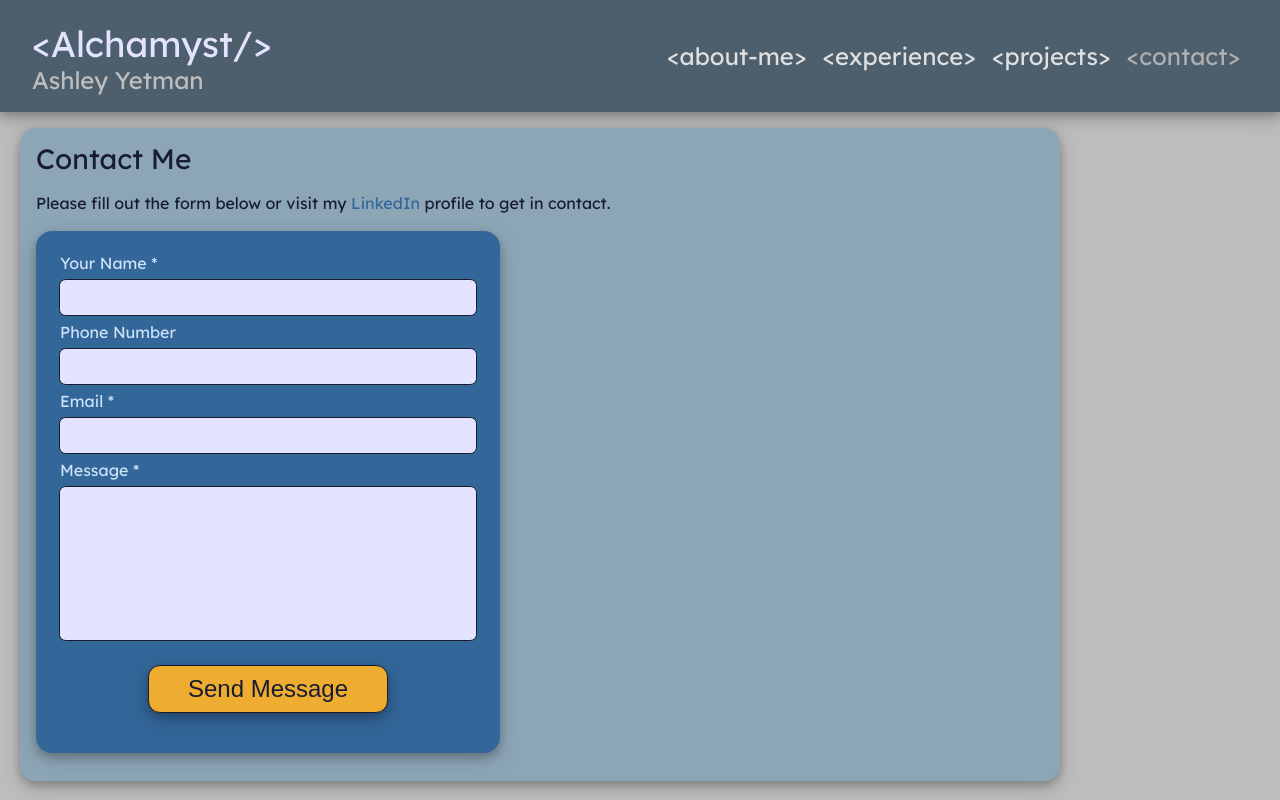
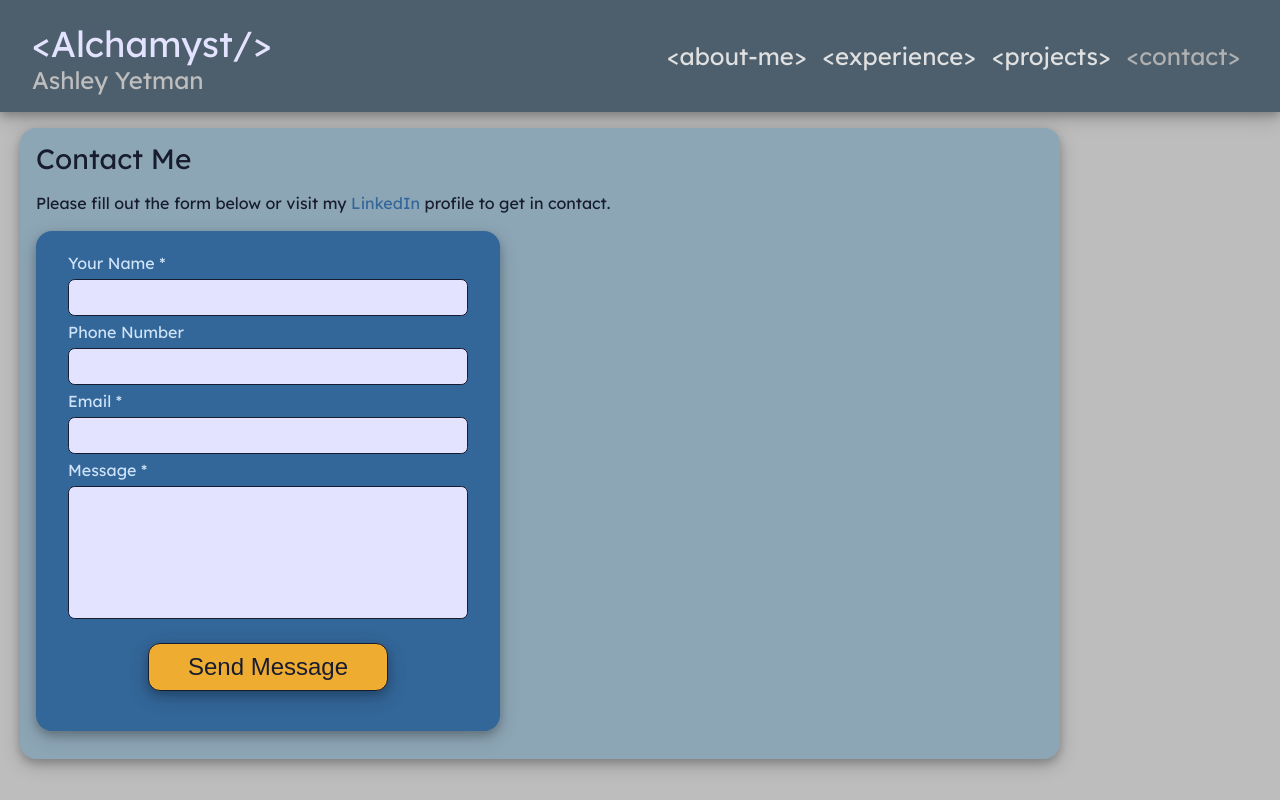
Before and after one commit to Alchamyst/ayetman-web, a React (Vite) app: page /contact in a window 1280 px wide. Built offline with nearby package versions, Linux system fonts and the light colour scheme.

Commit message:
updated contact form styles: fix overflowing inputs from parent div.

```diff
--- a/src/styles/contactForm.css
+++ b/src/styles/contactForm.css
@@ -3,18 +3,19 @@
     border-radius: 1em;
     box-shadow: 0 4px 8px 0 rgba(0, 0, 0, 0.2), 0 6px 20px 0 rgba(0, 0, 0, 0.19);
     opacity: 100%;
-    padding: 1em;
+    padding: 1em 1em;
     margin-bottom: 0.75em;
     max-width: 27em;
     width: 100%;
 }
 
 .contact-form label {
+    box-sizing: border-box;
     color: #cee3f8;
     display: block;
     margin: 0 auto 0 auto;
-    padding: 0.25em 0.25em 0.25em 0.25em;
-    max-width: 26em;
+    max-width: 30em;
+    padding: 0.25em 0.25em 0.25em 1em;
     width: 100%
 }
 
@@ -22,17 +23,17 @@
     background-color: #e4e3ff;
     border: 1px solid #171c30;
     border-radius: 0.5em;
+    box-sizing: border-box;
     color: #171c30;
     display: block;
     margin: 0 auto 0 auto;
-    padding-bottom: 0.75em;
-    padding-left: 1em;
-    padding-top: 0.75em;
+    padding: 0.75em 1em;
     max-width: 30em;
     width: 100%
 }
 
 .contact-form textarea {
+    box-sizing: border-box;
     background-color: #e4e3ff;
     border: 1px solid #171c30;
     border-radius: 0.5em;
@@ -40,15 +41,14 @@
     display: block;
     height: 10em;
     margin: 0 auto 0 auto;
-    padding-bottom: 0.75em;
-    padding-left: 1em;
-    padding-top: 0.75em;
+    padding: 0.75em 1em;
     resize: none;
     max-width: 30em;
     width: 100%
 }
 
 .contact-form button {
+    box-sizing: border-box;
     background-color: #eeac31;
     color:#171c30;
     border: 1px solid #171c30;
```
